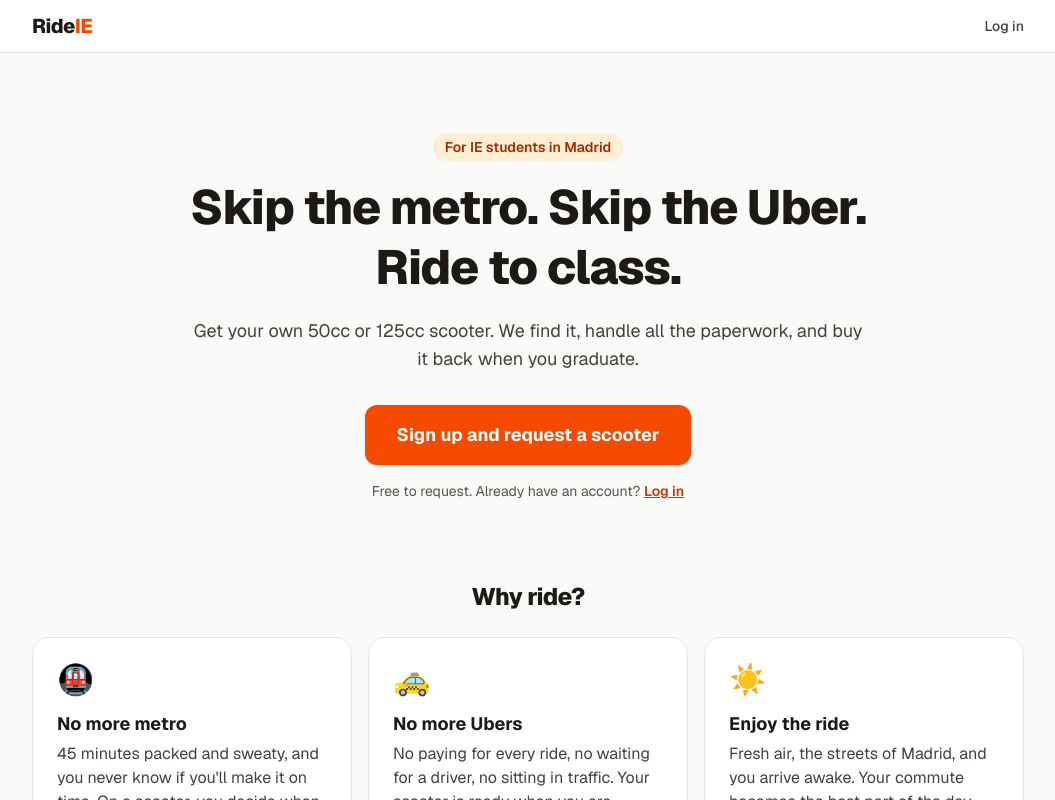
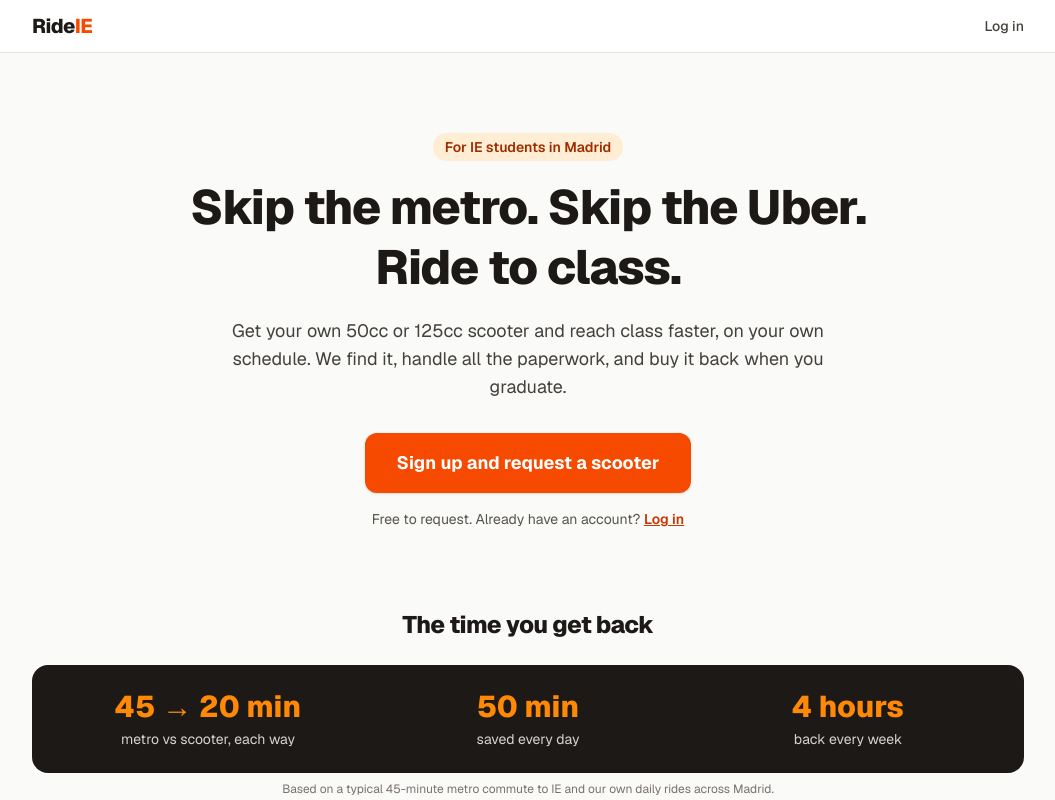
Before and after one commit to Albibike/rideie, a Next.js app: page / in a window 1280 px wide. Shown: the top 800 px of the page, without its empty margins (112-1167 px from the left). Built offline with nearby package versions, Linux system fonts and the light colour scheme; no server answers.

Commit message:
Landing: add time saved, stress control and independence
Co-Authored-By: Claude Opus 5.5 <noreply@anthropic.com>

```diff
--- a/src/app/layout.tsx
+++ b/src/app/layout.tsx
@@ -11,7 +11,7 @@ const geistSans = Geist({
 export const metadata: Metadata = {
   title: "RideIE: skip the metro, skip the Uber, ride to IE",
   description:
-    "RideIE helps IE students get a scooter, paperwork included, so they skip metro and Uber and arrive on time.",
+    "RideIE helps IE students get a scooter, paperwork included, so they reach class faster and on their own terms.",
 };
 
 export default function RootLayout({ children }: LayoutProps<"/">) {
--- a/src/app/page.tsx
+++ b/src/app/page.tsx
@@ -12,8 +12,8 @@ export default function Home() {
           Skip the metro. Skip the Uber. Ride to class.
         </h1>
         <p className="mx-auto mt-5 max-w-2xl text-lg text-stone-700">
-          Get your own 50cc or 125cc scooter. We find it, handle all the paperwork,
-          and buy it back when you graduate.
+          Get your own 50cc or 125cc scooter and reach class faster, on your own schedule.
+          We find it, handle all the paperwork, and buy it back when you graduate.
         </p>
         <Link
           href="/signup"
@@ -30,13 +30,32 @@ export default function Home() {
       </section>
 
       <section className="pb-14">
+        <h2 className="mb-6 text-center text-2xl font-extrabold tracking-tight">The time you get back</h2>
+        <div className="grid gap-4 rounded-2xl bg-stone-900 p-6 text-center text-white sm:grid-cols-3">
+          {[
+            { value: "45 → 20 min", label: "metro vs scooter, each way" },
+            { value: "50 min", label: "saved every day" },
+            { value: "4 hours", label: "back every week" },
+          ].map((stat) => (
+            <div key={stat.label}>
+              <p className="text-3xl font-extrabold text-orange-400">{stat.value}</p>
+              <p className="mt-1 text-sm text-stone-300">{stat.label}</p>
+            </div>
+          ))}
+        </div>
+        <p className="mt-2 text-center text-xs text-stone-500">
+          Based on a typical 45-minute metro commute to IE and our own daily rides across Madrid.
+        </p>
+      </section>
+
+      <section className="pb-14">
         <h2 className="mb-6 text-center text-2xl font-extrabold tracking-tight">Why ride?</h2>
         <div className="grid gap-4 sm:grid-cols-3">
           {[
             {
               icon: "🚇",
               title: "No more metro",
-              text: "45 minutes packed and sweaty, and you never know if you'll make it on time. On a scooter, you decide when you arrive.",
+              text: "45 minutes packed and sweaty, and you never know if you'll make it on time. On a scooter, you're in control: you decide when you leave and when you arrive.",
             },
             {
               icon: "🚕",
```
Also changed, not shown: 1 other file (tests, documents, lock files or other folders).
